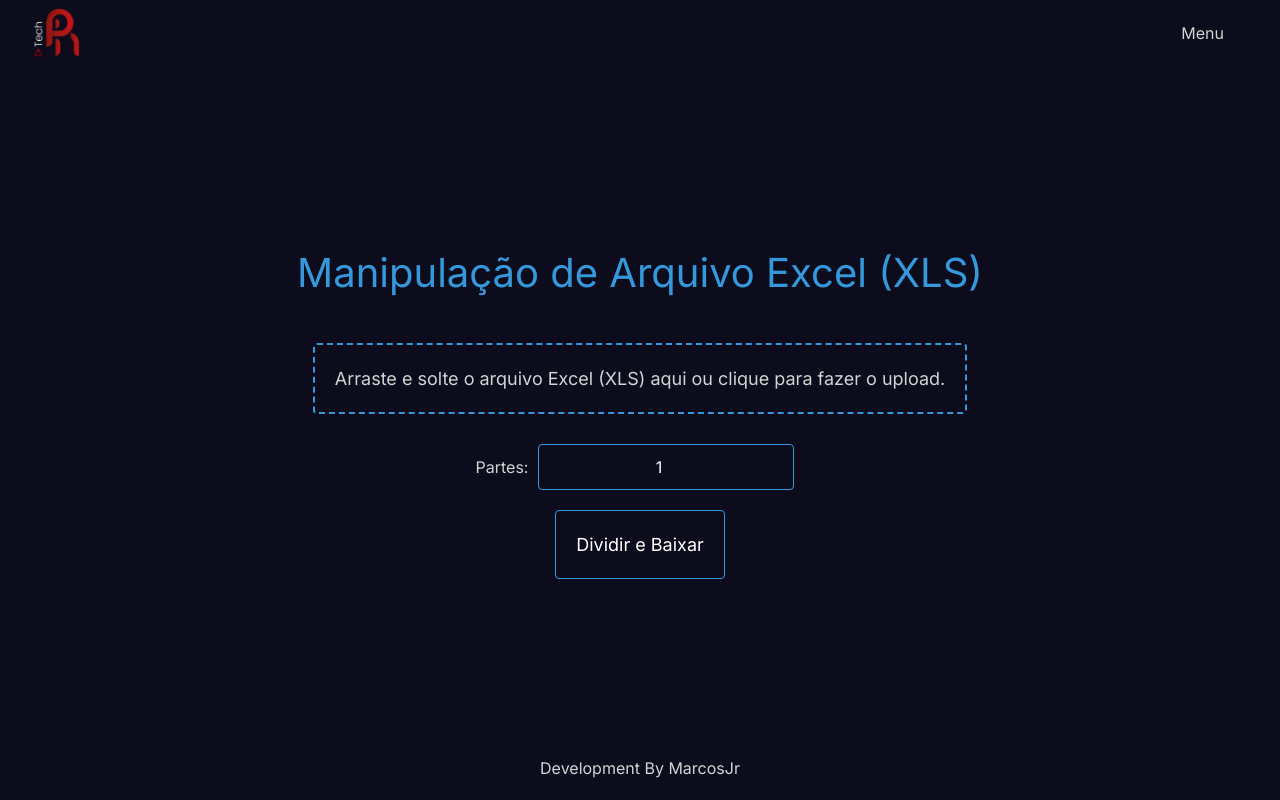
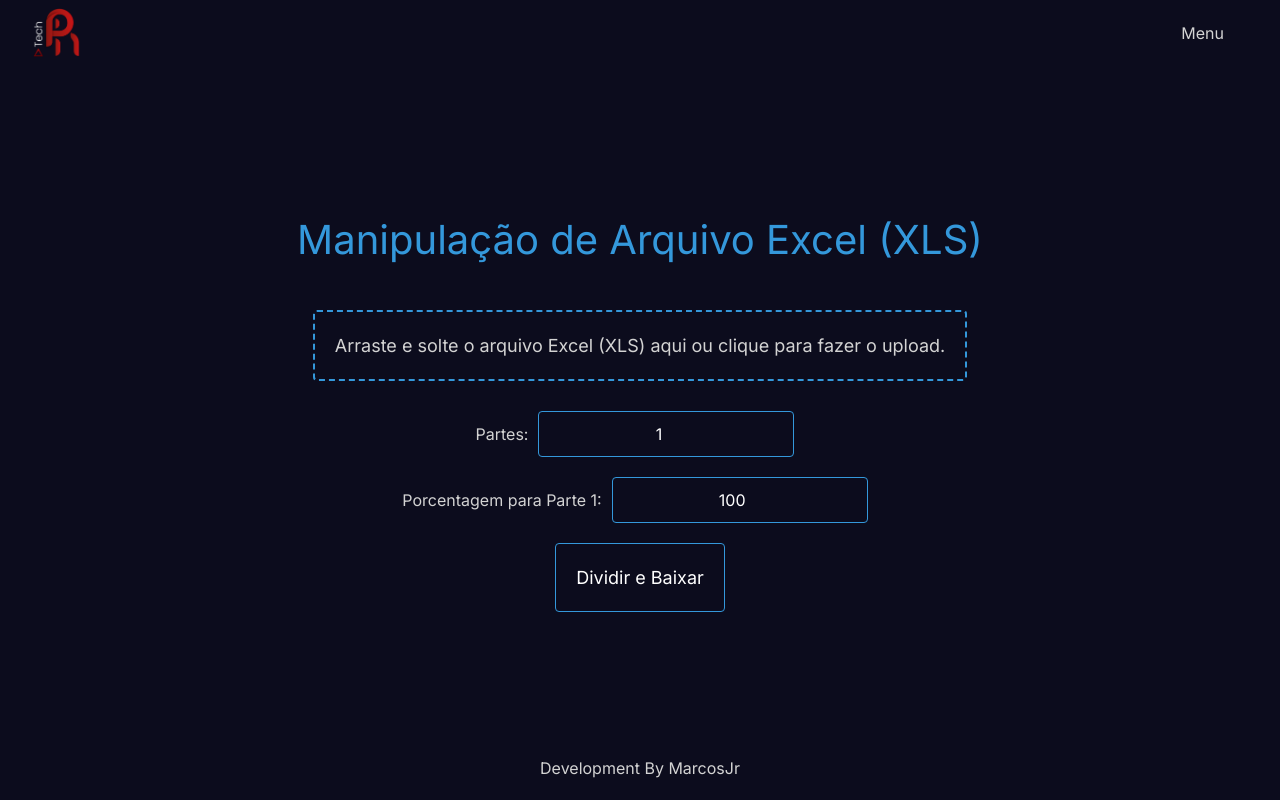
Before and after one commit to programingspaceT-801/CSV---Diviser, a Next.js app in the folder my-csv-app/: page / in a window 1280 px wide. Built offline with nearby package versions, Linux system fonts and the light colour scheme.

Commit message:
feat: test-porcentage-deploy

```diff
--- a/my-csv-app/app/page.tsx
+++ b/my-csv-app/app/page.tsx
@@ -1,8 +1,10 @@
 'use client'
+
 import React, { useState, ChangeEvent } from 'react';
 import XLSX, { write, utils, read } from 'xlsx';
 import { useDropzone } from 'react-dropzone';
 import Navbar from './components/navbar';
+
 const dropzoneStyle: React.CSSProperties = {
   border: '2px dashed #3498db',
   borderRadius: '4px',
@@ -11,11 +13,13 @@ const dropzoneStyle: React.CSSProperties = {
   cursor: 'pointer',
   margin: '20px',
 };
+
 const containerStyle: React.CSSProperties = {
   display: 'flex',
   flexDirection: 'column',
-  alignItems: 'center'
+  alignItems: 'center',
 };
+
 const inputStyle: React.CSSProperties = {
   margin: '10px',
   padding: '10px',
@@ -24,6 +28,7 @@ const inputStyle: React.CSSProperties = {
   fontSize: '16px',
   textAlign: 'center',
 };
+
 const buttonStyle: React.CSSProperties = {
   backgroundColor: 'transparent',
   color: '#fff',
@@ -35,28 +40,38 @@ const buttonStyle: React.CSSProperties = {
   border: '1px solid #3498db',
   outline: 'none',
 };
-/* teste */
+
 const footerStyle: React.CSSProperties = {
   textAlign: 'center',
   alignContent: 'flex-end',
-  marginBottom: '20px'
+  marginBottom: '20px',
 };
-
-// ... (importações e estilos anteriores)
 
 export default function Home() {
   const [file, setFile] = useState<File | null>(null);
   const [parts, setParts] = useState<number>(1);
+  const [percentages, setPercentages] = useState<number[]>([100]);
+
   const onDrop = async (acceptedFiles: File[]) => {
     const uploadedFile = acceptedFiles[0];
     setFile(uploadedFile);
   };
+
   const handlePartsChange = (event: ChangeEvent<HTMLInputElement>) => {
     const newParts = parseInt(event.target.value, 10);
     setParts(newParts);
+    setPercentages(new Array(newParts).fill(100));
   };
+
+  const handlePercentageChange = (index: number, value: number) => {
+    const updatedPercentages = [...percentages];
+    updatedPercentages[index] = value;
+    setPercentages(updatedPercentages);
+  };
+
   const handleDownload = () => {
     if (!file) return;
+
     const fileReader = new FileReader();
     fileReader.onload = (e) => {
       const arrayBuffer = e.target?.result as ArrayBuffer;
@@ -66,30 +81,32 @@ export default function Home() {
 
       const data = utils.sheet_to_json<string[]>(worksheet, { header: 1 });
 
-      // Filtra apenas linhas não vazias
-      const nonEmptyRows = data.filter((row) => row.some(cellValue => cellValue.trim() !== ''));
+      const nonEmptyRows = data.filter((row) => row.some((cellValue) => cellValue.trim() !== ''));
 
       const totalRows = nonEmptyRows.length;
-      const rowsPerPart = Math.ceil(totalRows / parts);
 
-      // Assume que a primeira linha é o cabeçalho
+      // Calculate the total percentage specified by the user
+      const totalPercentage = percentages.reduce((acc, percentage) => acc + percentage, 0);
+
+      // Calculate the number of rows for each part based on the specified percentage
+      const rowsPerPart = percentages.map((percentage) => Math.ceil((percentage / totalPercentage) * totalRows));
+
+      // Assume that the first row is the header
       const header = nonEmptyRows.shift() || [];
 
       for (let i = 0; i < parts; i++) {
-        const startRow = i * rowsPerPart;
-        const endRow = Math.min((i + 1) * rowsPerPart, totalRows);
+        const startRow = i > 0 ? rowsPerPart.slice(0, i).reduce((acc, val) => acc + val, 0) : 0;
+        const endRow = startRow + rowsPerPart[i];
 
-        // Adiciona o cabeçalho apenas uma vez antes do loop
         const slicedData: string[][] = [header];
-
-        // Adiciona as linhas correspondentes a cada parte
         slicedData.push(...nonEmptyRows.slice(startRow, endRow));
 
         if (slicedData.length > 0) {
           const slicedWorkbook = utils.book_new();
           const slicedWorksheet = utils.aoa_to_sheet(slicedData);
           utils.book_append_sheet(slicedWorkbook, slicedWorksheet, 'Sheet 1');
-          const blob = new Blob([write(slicedWorkbook, { bookType: 'xlsx', type: 'array' })]);
+
+          const blob = new Blob([write(slicedWorkbook, { bookType: 'xlsx', type: 'array', mimeType: 'application/vnd.openxmlformats-officedocument.spreadsheetml.sheet' })]);
           const url = URL.createObjectURL(blob);
           const link = document.createElement('a');
           link.href = url;
@@ -101,10 +118,11 @@ export default function Home() {
         }
       }
     };
+
     fileReader.readAsArrayBuffer(file);
   };
+
   const { getRootProps, getInputProps } = useDropzone({ onDrop });
-
 
   return (
     <>
@@ -119,6 +137,17 @@ export default function Home() {
           Partes:
           <input type="number" value={parts} onChange={handlePartsChange} style={inputStyle} />
         </label>
+        {Array.from({ length: parts }, (_, i) => (
+          <label key={i}>
+            Porcentagem para Parte {i + 1}:
+            <input
+              type="number"
+              value={percentages[i]}
+              onChange={(e) => handlePercentageChange(i, parseFloat(e.target.value))}
+              style={inputStyle}
+            />
+          </label>
+        ))}
         <button onClick={handleDownload} style={buttonStyle}>
           Dividir e Baixar
         </button>
```
